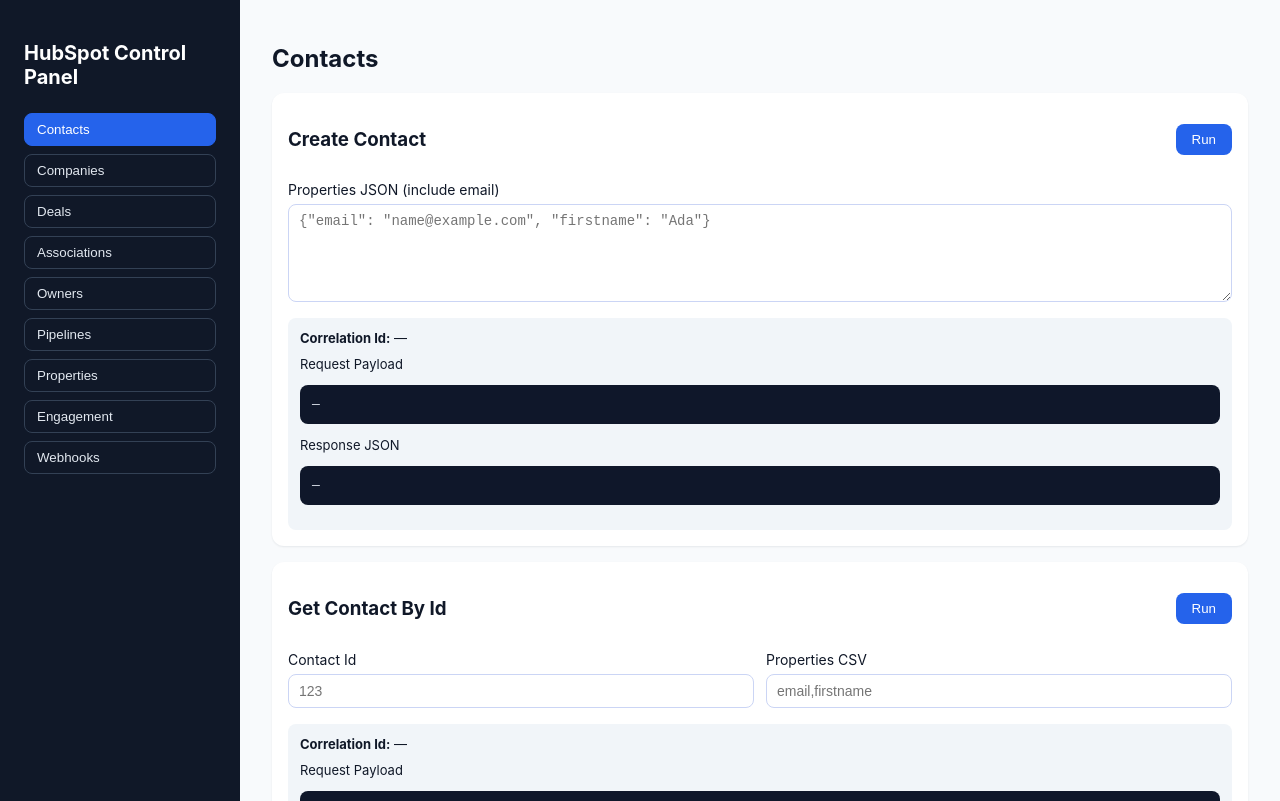
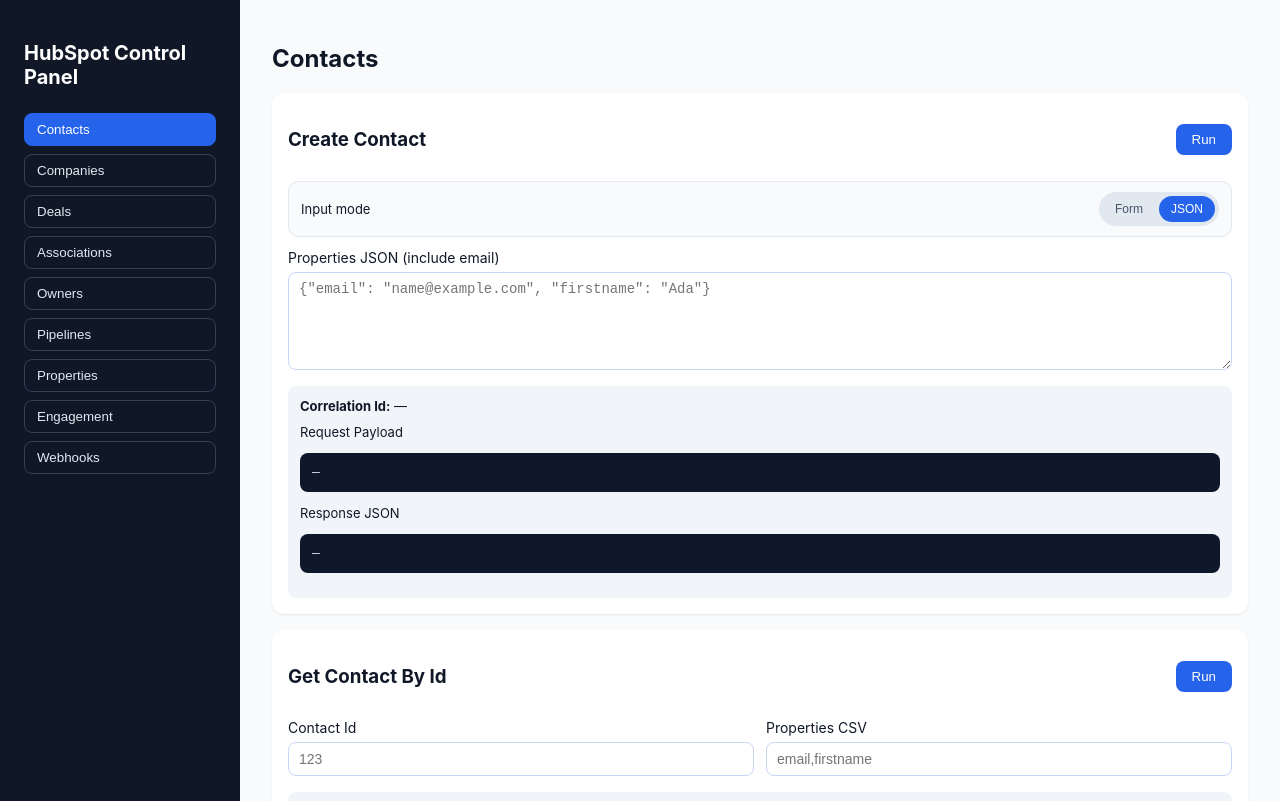
Before and after one commit to alexpurge/HubSpot, a React (Vite) app in the folder client/: page / in a window 1280 px wide. Shown: the top 801 px of the page. Built offline with nearby package versions, Linux system fonts and the light colour scheme.

Commit message:
Add form input mode for properties

```diff
--- a/client/src/App.jsx
+++ b/client/src/App.jsx
@@ -14,6 +14,41 @@
     return {};
   }
   return JSON.parse(value);
+};
+
+const parseFormRowsFromJson = (value) => {
+  if (!value) {
+    return [];
+  }
+  try {
+    const parsed = JSON.parse(value);
+    if (!parsed || typeof parsed !== 'object' || Array.isArray(parsed)) {
+      return [];
+    }
+    return Object.entries(parsed).map(([key, itemValue]) => ({
+      key,
+      value: itemValue ?? '',
+    }));
+  } catch (error) {
+    return [];
+  }
+};
+
+const normalizeFormRows = (rows) => (rows && rows.length ? rows : [{ key: '', value: '' }]);
+
+const buildPropertiesFromRows = (rows) =>
+  (rows || []).reduce((acc, row) => {
+    if (row.key) {
+      acc[row.key] = row.value ?? '';
+    }
+    return acc;
+  }, {});
+
+const resolvePropertiesPayload = (values) => {
+  if (values.propertiesMode === 'form') {
+    return buildPropertiesFromRows(values.propertiesFormRows);
+  }
+  return safeJsonParse(values.properties);
 };
 
 const defaultResultState = {
@@ -51,7 +86,74 @@
   );
 };
 
-const OperationCard = ({ operation, values, onChange, onExecute, result }) => (
+const PropertiesForm = ({ rows, onRowsChange }) => {
+  const safeRows = normalizeFormRows(rows);
+
+  const updateRow = (index, key, value) => {
+    const nextRows = safeRows.map((row, rowIndex) =>
+      rowIndex === index ? { ...row, [key]: value } : row
+    );
+    onRowsChange(nextRows);
+  };
+
+  const addRow = () => {
+    onRowsChange([...safeRows, { key: '', value: '' }]);
+  };
+
+  const removeRow = (index) => {
+    const nextRows = safeRows.filter((_, rowIndex) => rowIndex !== index);
+    onRowsChange(nextRows.length ? nextRows : [{ key: '', value: '' }]);
+  };
+
+  return (
+    <div className="field field--full">
+      <span>Properties (form)</span>
+      <div className="properties-form">
+        {safeRows.map((row, index) => (
+          <div className="properties-row" key={`property-row-${index}`}>
+            <input
+              type="text"
+              value={row.key}
+              onChange={(event) => updateRow(index, 'key', event.target.value)}
+              placeholder="Property name"
+            />
+            <input
+              type="text"
+              value={row.value}
+              onChange={(event) => updateRow(index, 'value', event.target.value)}
+              placeholder="Value"
+            />
+            <button type="button" className="properties-remove" onClick={() => removeRow(index)}>
+              Remove
+            </button>
+          </div>
+        ))}
+        <button type="button" className="properties-add" onClick={addRow}>
+          Add property
+        </button>
+      </div>
+    </div>
+  );
+};
+
+const OperationCard = ({ operation, values, onChange, onChangeValues, onExecute, result }) => {
+  const propertiesField = operation.fields.find((field) => field.kind === 'properties');
+  const otherFields = operation.fields.filter((field) => field.kind !== 'properties');
+  const propertiesMode = values.propertiesMode || 'json';
+
+  const handleModeChange = (mode) => {
+    if (mode === propertiesMode) {
+      return;
+    }
+    const updates = { propertiesMode: mode };
+    if (mode === 'form' && (!values.propertiesFormRows || values.propertiesFormRows.length === 0)) {
+      const seededRows = parseFormRowsFromJson(values.properties);
+      updates.propertiesFormRows = seededRows.length ? seededRows : [{ key: '', value: '' }];
+    }
+    onChangeValues(updates);
+  };
+
+  return (
     <div className="card">
       <div className="card-header">
         <h3>{operation.label}</h3>
@@ -59,9 +161,30 @@
           Run
         </button>
       </div>
+      {propertiesField && (
+        <div className="input-mode">
+          <span>Input mode</span>
+          <div className="mode-toggle">
+            <button
+              type="button"
+              className={propertiesMode === 'form' ? 'active' : ''}
+              onClick={() => handleModeChange('form')}
+            >
+              Form
+            </button>
+            <button
+              type="button"
+              className={propertiesMode === 'json' ? 'active' : ''}
+              onClick={() => handleModeChange('json')}
+            >
+              JSON
+            </button>
+          </div>
+        </div>
+      )}
       <div className="card-body">
         <div className="fields">
-        {operation.fields.map((field) => (
+          {otherFields.map((field) => (
             <Field
               key={field.name}
               field={field}
@@ -69,6 +192,19 @@
               onChange={onChange}
             />
           ))}
+          {propertiesField && propertiesMode === 'json' && (
+            <Field
+              field={propertiesField}
+              value={values[propertiesField.name] ?? ''}
+              onChange={onChange}
+            />
+          )}
+          {propertiesField && propertiesMode === 'form' && (
+            <PropertiesForm
+              rows={values.propertiesFormRows}
+              onRowsChange={(rows) => onChangeValues({ propertiesFormRows: rows })}
+            />
+          )}
         </div>
         <div className="result">
           <div>
@@ -89,6 +225,7 @@
       </div>
     </div>
   );
+};
 
 const App = () => {
   const categories = useMemo(
@@ -103,7 +240,7 @@
             buildRequest: (values) => ({
               method: 'POST',
               path: '/contacts/create',
-              body: { properties: safeJsonParse(values.properties) },
+              body: { properties: resolvePropertiesPayload(values) },
             }),
             fields: [
               {
@@ -112,6 +249,7 @@
                 type: 'textarea',
                 placeholder: '{"email": "name@example.com", "firstname": "Ada"}',
                 rows: 5,
+                kind: 'properties',
               },
             ],
           },
@@ -143,7 +281,7 @@
             buildRequest: (values) => ({
               method: 'PATCH',
               path: `/contacts/${values.contactId}`,
-              body: { properties: safeJsonParse(values.properties) },
+              body: { properties: resolvePropertiesPayload(values) },
             }),
             fields: [
               { name: 'contactId', label: 'Contact Id', placeholder: '123' },
@@ -153,6 +291,7 @@
                 type: 'textarea',
                 placeholder: '{"firstname": "Ada"}',
                 rows: 4,
+                kind: 'properties',
               },
             ],
           },
@@ -162,7 +301,7 @@
             buildRequest: (values) => ({
               method: 'POST',
               path: '/contacts/upsert',
-              body: { email: values.email, properties: safeJsonParse(values.properties) },
+              body: { email: values.email, properties: resolvePropertiesPayload(values) },
             }),
             fields: [
               { name: 'email', label: 'Email', placeholder: 'name@example.com' },
@@ -172,6 +311,7 @@
                 type: 'textarea',
                 placeholder: '{"firstname": "Ada"}',
                 rows: 4,
+                kind: 'properties',
               },
             ],
           },
@@ -199,7 +339,7 @@
             buildRequest: (values) => ({
               method: 'POST',
               path: '/companies/create',
-              body: { properties: safeJsonParse(values.properties) },
+              body: { properties: resolvePropertiesPayload(values) },
             }),
             fields: [
               {
@@ -208,6 +348,7 @@
                 type: 'textarea',
                 placeholder: '{"name": "Example Co", "domain": "example.com"}',
                 rows: 5,
+                kind: 'properties',
               },
             ],
           },
@@ -242,7 +383,7 @@
             buildRequest: (values) => ({
               method: 'PATCH',
               path: `/companies/${values.companyId}`,
-              body: { properties: safeJsonParse(values.properties) },
+              body: { properties: resolvePropertiesPayload(values) },
             }),
             fields: [
               { name: 'companyId', label: 'Company Id', placeholder: '123' },
@@ -252,6 +393,7 @@
                 type: 'textarea',
                 placeholder: '{"name": "New Name"}',
                 rows: 4,
+                kind: 'properties',
               },
             ],
           },
@@ -279,7 +421,7 @@
             buildRequest: (values) => ({
               method: 'POST',
               path: '/deals/create',
-              body: { properties: safeJsonParse(values.properties) },
+              body: { properties: resolvePropertiesPayload(values) },
             }),
             fields: [
               {
@@ -288,6 +430,7 @@
                 type: 'textarea',
                 placeholder: '{"dealname": "New Deal", "pipeline": "default", "dealstage": "appointmentscheduled"}',
                 rows: 5,
+                kind: 'properties',
               },
             ],
           },
@@ -309,7 +452,7 @@
             buildRequest: (values) => ({
               method: 'PATCH',
               path: `/deals/${values.dealId}`,
-              body: { properties: safeJsonParse(values.properties) },
+              body: { properties: resolvePropertiesPayload(values) },
             }),
             fields: [
               { name: 'dealId', label: 'Deal Id', placeholder: '123' },
@@ -319,6 +462,7 @@
                 type: 'textarea',
                 placeholder: '{"dealname": "Updated"}',
                 rows: 4,
+                kind: 'properties',
               },
             ],
           },
@@ -467,7 +611,7 @@
             buildRequest: (values) => ({
               method: 'POST',
               path: '/engagements/notes',
-              body: { properties: safeJsonParse(values.properties) },
+              body: { properties: resolvePropertiesPayload(values) },
             }),
             fields: [
               {
@@ -476,6 +620,7 @@
                 type: 'textarea',
                 placeholder: '{"hs_note_body": "Note text", "hs_timestamp": "1714761600000"}',
                 rows: 5,
+                kind: 'properties',
               },
             ],
           },
@@ -485,7 +630,7 @@
             buildRequest: (values) => ({
               method: 'POST',
               path: '/engagements/tasks',
-              body: { properties: safeJsonParse(values.properties) },
+              body: { properties: resolvePropertiesPayload(values) },
             }),
             fields: [
               {
@@ -494,6 +639,7 @@
                 type: 'textarea',
                 placeholder: '{"hs_task_body": "Follow up", "hs_timestamp": "1714761600000"}',
                 rows: 5,
+                kind: 'properties',
               },
             ],
           },
@@ -527,12 +673,12 @@
 
   const currentCategory = categories.find((category) => category.id === activeCategory) || categories[0];
 
-  const updateFormValue = (operationId, name, value) => {
+  const updateFormValues = (operationId, updates) => {
     setFormState((prev) => ({
       ...prev,
       [operationId]: {
         ...(prev[operationId] || {}),
-        [name]: value,
+        ...updates,
       },
     }));
   };
@@ -673,7 +819,8 @@
               key={operation.id}
               operation={operation}
               values={formState[operation.id] || {}}
-              onChange={(name, value) => updateFormValue(operation.id, name, value)}
+              onChange={(name, value) => updateFormValues(operation.id, { [name]: value })}
+              onChangeValues={(updates) => updateFormValues(operation.id, updates)}
               onExecute={executeOperation}
               result={results[operation.id] || defaultResultState}
             />
--- a/client/src/styles.css
+++ b/client/src/styles.css
@@ -85,6 +85,41 @@
   cursor: pointer;
 }
 
+.input-mode {
+  display: flex;
+  align-items: center;
+  justify-content: space-between;
+  background: #f8fafc;
+  border: 1px solid #e2e8f0;
+  border-radius: 10px;
+  padding: 10px 12px;
+  margin-bottom: 12px;
+  font-size: 13px;
+}
+
+.mode-toggle {
+  display: inline-flex;
+  background: #e2e8f0;
+  border-radius: 999px;
+  padding: 4px;
+  gap: 4px;
+}
+
+.mode-toggle button {
+  border: none;
+  background: transparent;
+  padding: 6px 12px;
+  border-radius: 999px;
+  cursor: pointer;
+  font-size: 12px;
+  color: #475569;
+}
+
+.mode-toggle button.active {
+  background: #2563eb;
+  color: #fff;
+}
+
 .fields {
   display: grid;
   grid-template-columns: repeat(auto-fit, minmax(220px, 1fr));
@@ -107,6 +142,43 @@
   border: 1px solid #cbd5f5;
   font-size: 14px;
   background: #fff;
+}
+
+.field--full {
+  grid-column: 1 / -1;
+}
+
+.properties-form {
+  display: flex;
+  flex-direction: column;
+  gap: 8px;
+}
+
+.properties-row {
+  display: grid;
+  grid-template-columns: minmax(160px, 1fr) minmax(160px, 1fr) auto;
+  gap: 8px;
+  align-items: center;
+}
+
+.properties-row input {
+  width: 100%;
+}
+
+.properties-add,
+.properties-remove {
+  border: 1px solid #cbd5f5;
+  border-radius: 8px;
+  padding: 6px 10px;
+  background: #fff;
+  cursor: pointer;
+  font-size: 12px;
+}
+
+.properties-remove {
+  color: #b91c1c;
+  border-color: #fecaca;
+  background: #fef2f2;
 }
 
 .result {
```
Lines whose indentation alone changed are shown as unchanged.
